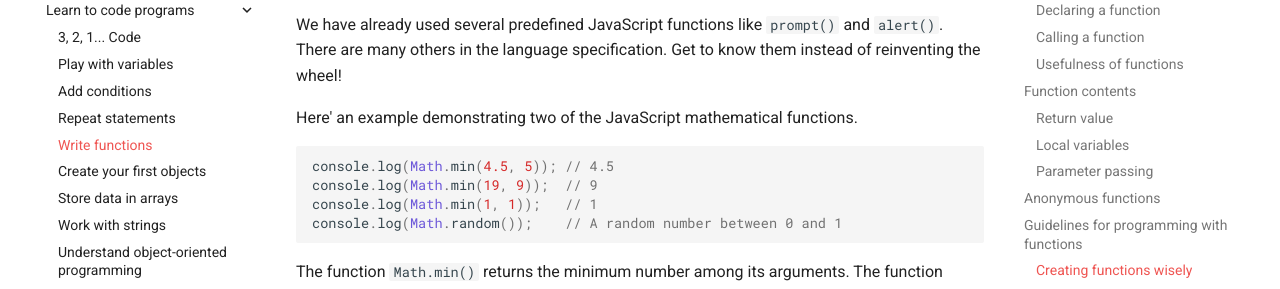
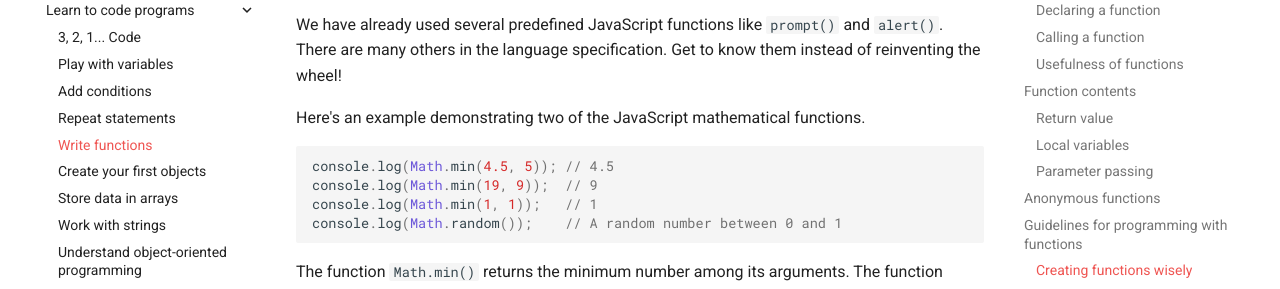
Before and after one commit to thejsway/thejsway, an MkDocs documentation site: the page built from manuscript/chapter05.md, in a window 1280 px wide and 900 px high, scrolled down 8767 px. Shown: the part 152-441 px from the top of the window. Built offline with MkDocs 1.6.1 and Material for MkDocs 9.7.7, drawn with Linux system fonts in a browser that asks for light colours; comment, search, counter and statistics services are not loaded.

````diff
--- a/manuscript/chapter05.md
+++ b/manuscript/chapter05.md
@@ -362,7 +362,7 @@ However, not everything deserves to be in its own function. It's better to write
 
 We have already used several predefined JavaScript functions like `prompt()` and `alert()`. There are many others in the language specification. Get to know them instead of reinventing the wheel!
 
-Here' an example demonstrating two of the JavaScript mathematical functions.
+Here's an example demonstrating two of the JavaScript mathematical functions.
 
 ```js
 console.log(Math.min(4.5, 5)); // 4.5
````
